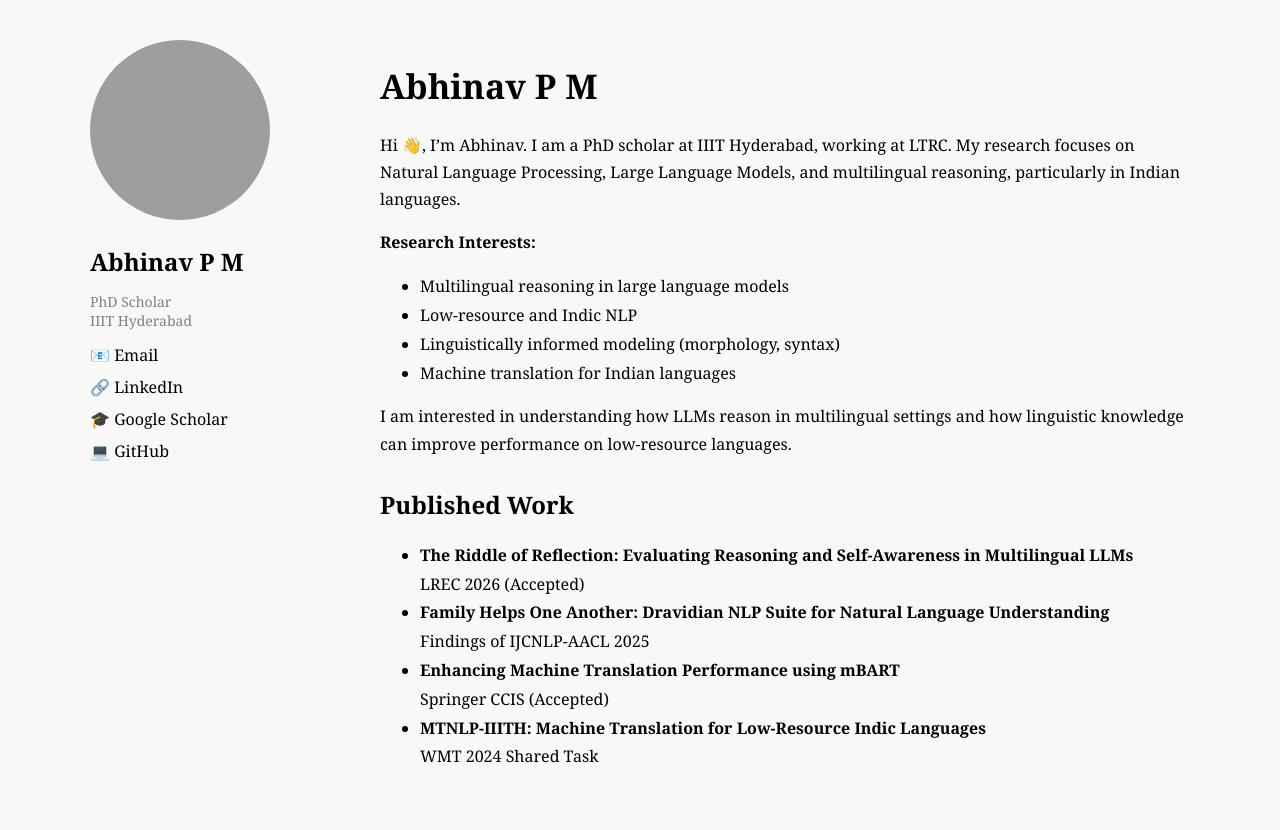
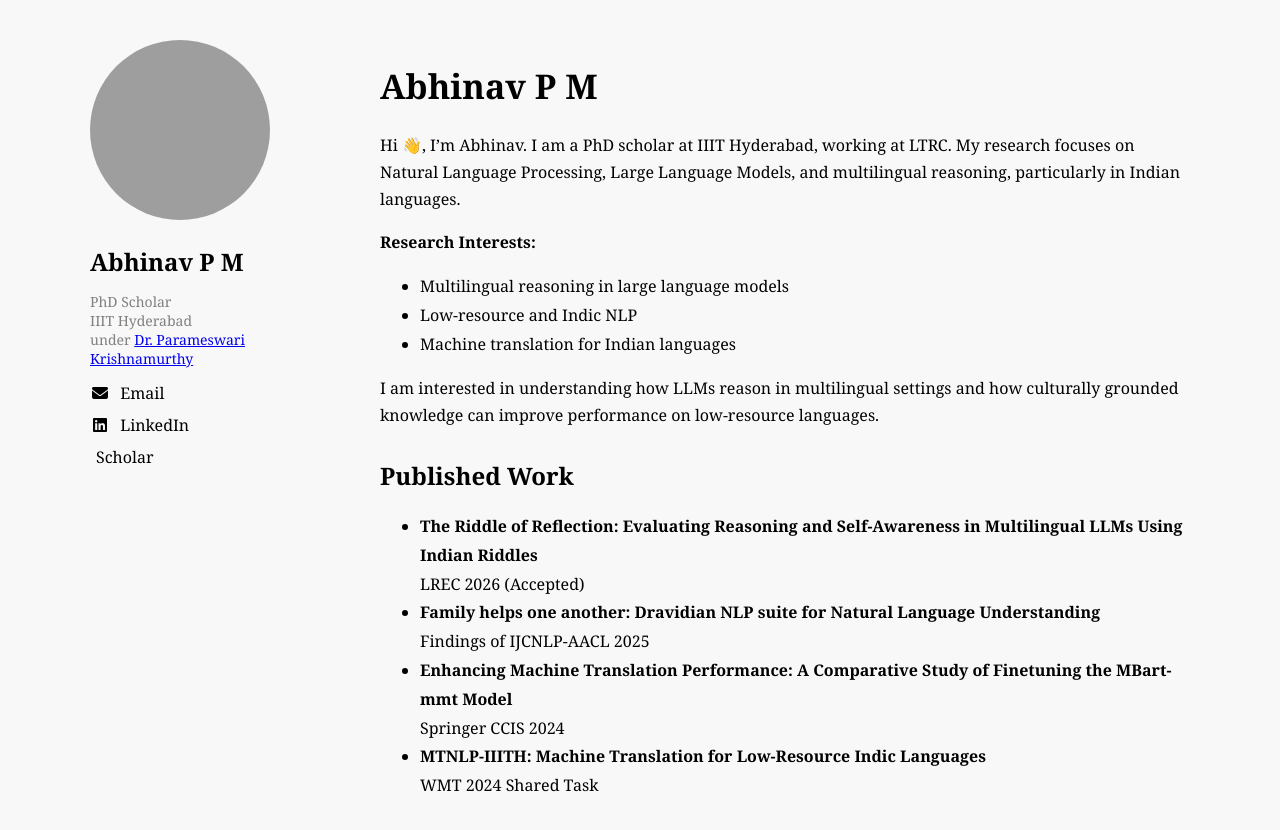
Before and after one commit to abhinav-pm/abhinav-pm.github.io, a plain HTML site: page index.html in a window 1280 px wide. Drawn offline with Linux system fonts and the light colour scheme; grey boxes are pictures that could not be loaded; some icons are missing.

Commit message:
updated code2

```diff
--- a/index.html
+++ b/index.html
@@ -1,6 +1,9 @@
 <!DOCTYPE html>
 <html>
 <head>
+    <!-- Add this in your <head> -->
+<link rel="stylesheet" href="https://cdnjs.cloudflare.com/ajax/libs/font-awesome/6.5.0/css/all.min.css">
+<link rel="stylesheet" href="https://cdn.jsdelivr.net/gh/jpswalsh/academicons@1/css/academicons.min.css">
     <title>Abhinav P M</title>
 
     <style>
@@ -48,6 +51,12 @@
     transition: all 0.3s ease;
 }
 
+.links a i {
+    width: 20px;
+    text-align: center;
+    margin-right: 6px;
+}
+
 /* 🔥 Hover effect */
 .links a:hover {
     color: #0073e6;
@@ -88,13 +97,28 @@
         <img src="images/DSC_0221.JPG" alt="Abhinav">
 
         <h2>Abhinav P M</h2>
-        <p>PhD Scholar<br>IIIT Hyderabad</p>
+        <p>
+    PhD Scholar<br>
+    IIIT Hyderabad<br>
+    under <a href="https://parameshkrishnaa.github.io/index.html" target="_blank">
+    Dr. Parameswari Krishnamurthy</a>
+</p>
 
-        <div class="links">
-            <a href="mailto:your-email@example.com">📧 Email</a>
+        <!-- <div class="links">
+            <a href="mailto:your-abhinav.pm@research.iiit.ac.in">📧 Email</a>
             <a href="https://www.linkedin.com/in/abhinav-p-m/">🔗 LinkedIn</a>
             <a href="https://scholar.google.com/citations?user=IARx23EAAAAJ&hl=en">🎓 Google Scholar</a>
-            <a href="https://github.com/abhinav-pm">💻 GitHub</a>
+        </div> -->
+        <div class="links">
+            <a href="mailto:abhinav.pm@research.iiit.ac.in">
+                <i class="fas fa-envelope"></i> Email
+            </a>
+            <a href="https://www.linkedin.com/in/abhinav-p-m/">
+                <i class="fab fa-linkedin"></i> LinkedIn
+            </a>
+            <a href="https://scholar.google.com/citations?user=IARx23EAAAAJ&hl=en">
+                <i class="ai ai-google-scholar"></i> Scholar
+            </a>
         </div>
     </div>
 
@@ -114,13 +138,12 @@
         <ul>
             <li>Multilingual reasoning in large language models</li>
             <li>Low-resource and Indic NLP</li>
-            <li>Linguistically informed modeling (morphology, syntax)</li>
             <li>Machine translation for Indian languages</li>
         </ul>
 
         <p>
         I am interested in understanding how LLMs reason in multilingual settings
-        and how linguistic knowledge can improve performance on low-resource languages.
+        and how culturally grounded knowledge can improve performance on low-resource languages.
         </p>
 
         <!-- 🔷 Publications -->
@@ -128,18 +151,18 @@
 
         <ul>
             <li>
-                <b>The Riddle of Reflection: Evaluating Reasoning and Self-Awareness in Multilingual LLMs</b><br>
+                <b>The Riddle of Reflection: Evaluating Reasoning and Self-Awareness in Multilingual LLMs Using Indian Riddles</b><br>
                 LREC 2026 (Accepted)
             </li>
 
             <li>
-                <b>Family Helps One Another: Dravidian NLP Suite for Natural Language Understanding</b><br>
+                <b>Family helps one another: Dravidian NLP suite for Natural Language Understanding</b><br>
                 Findings of IJCNLP-AACL 2025
             </li>
 
             <li>
-                <b>Enhancing Machine Translation Performance using mBART</b><br>
-                Springer CCIS (Accepted)
+                <b>Enhancing Machine Translation Performance: A Comparative Study of Finetuning the MBart-mmt Model</b><br>
+                Springer CCIS 2024
             </li>
 
             <li>
```
